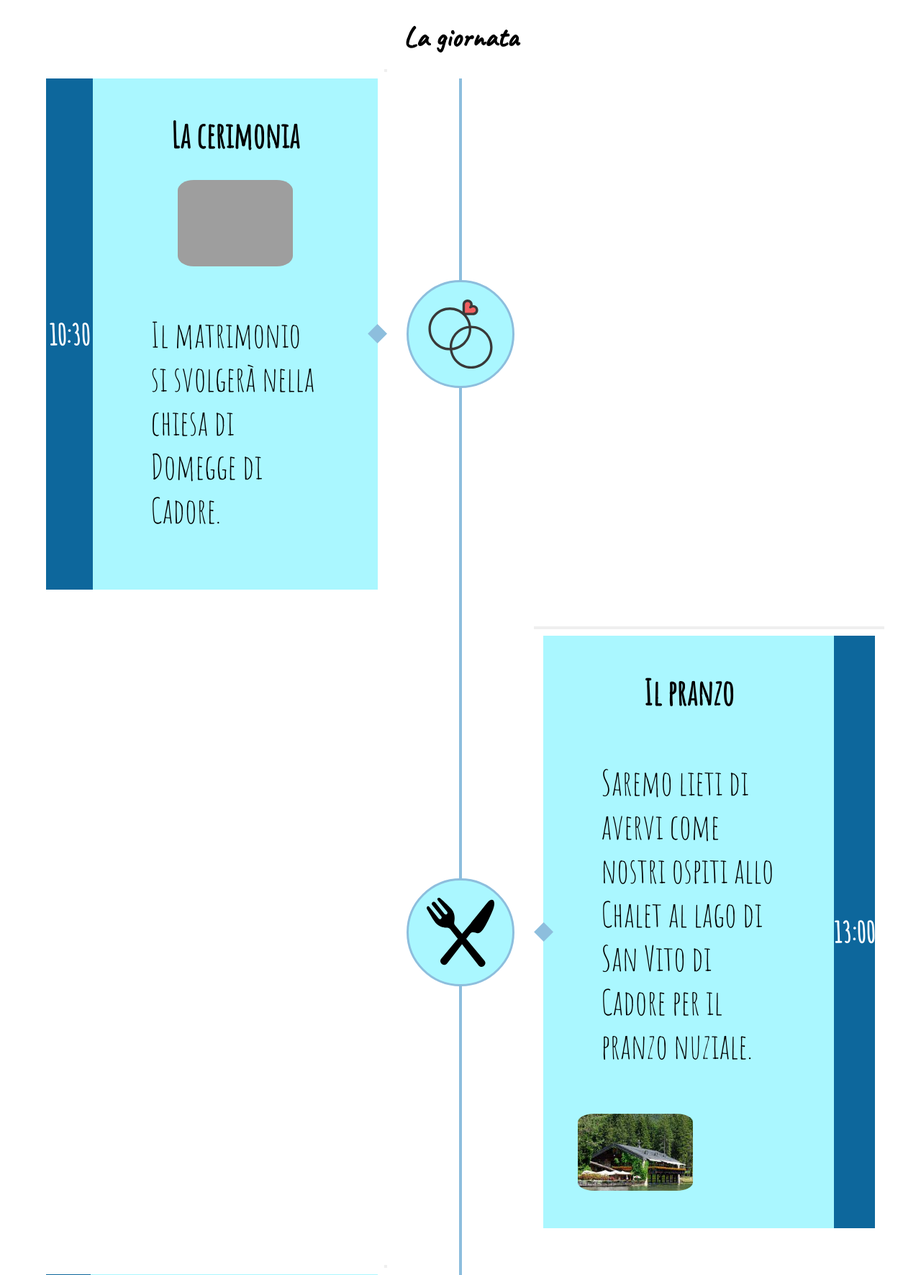
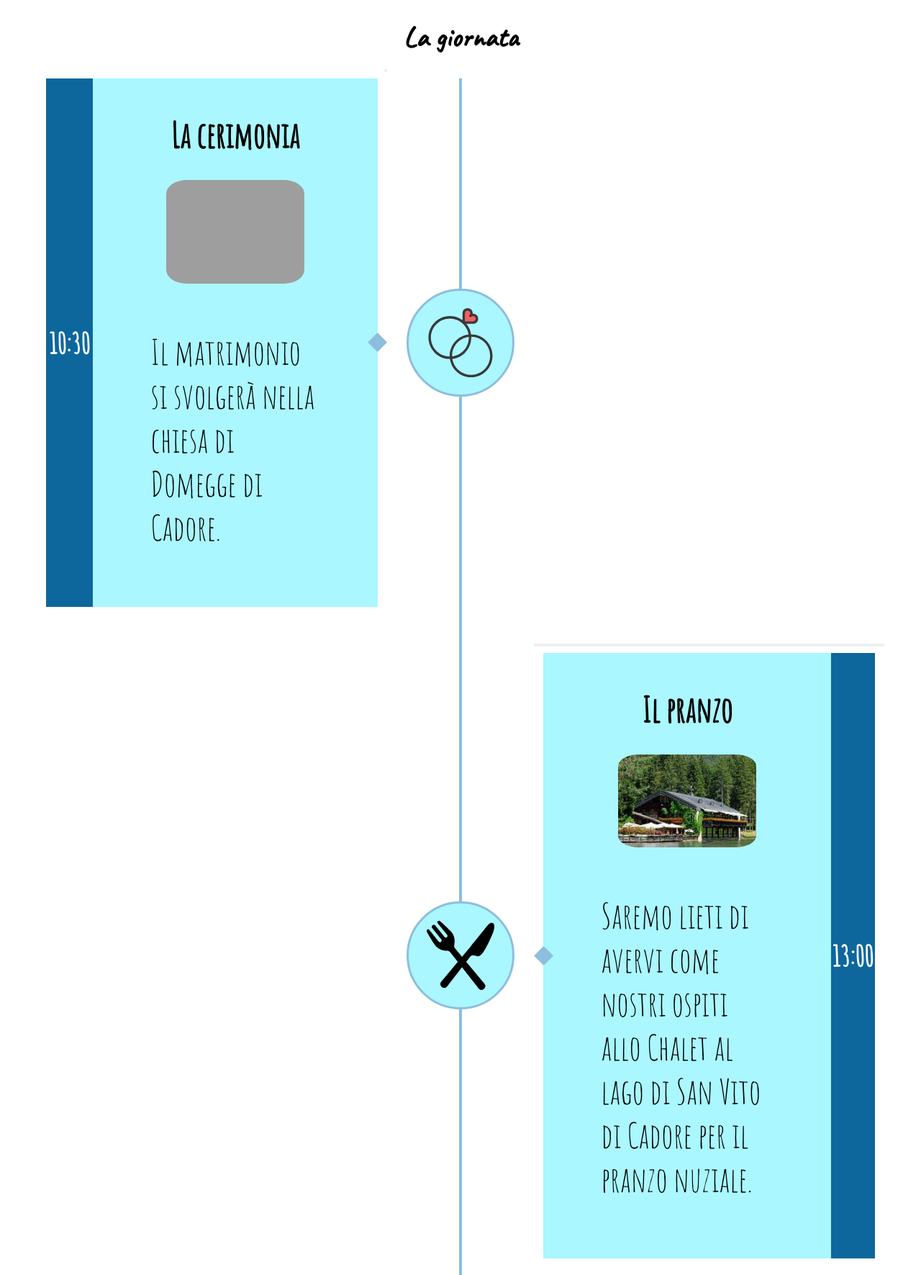
Before and after one commit to Barna1992/matrimonio, a Django app: page / in a window 1280 px wide. Shown: the part 2469-4240 px from the top of the page at 72% size. Run offline with Django 4.2, Linux system fonts and the light colour scheme; grey boxes are pictures that could not be loaded.

Commit message:
immagini index

```diff
--- a/wedding-django/wedding/lista_nozze/templates/lista_nozze/index.html
+++ b/wedding-django/wedding/lista_nozze/templates/lista_nozze/index.html
@@ -77,11 +77,11 @@
                   <img src="{% static 'images/meal.svg' %}" class="agenda__item__date">
               </div>
                 <div class="agenda__item__detail">
-                  <div class="horaires"><time datetime="">13:00</time></div>
+                  <div class="horaires" style="flex-basis: 60%;"><time datetime="">13:00</time></div>
                   <div class="desc">
                     <h3 class="agenda__item__title">Il pranzo</h3>
+                    <div class="image-container-timeline"><a href="https://maps.app.goo.gl/TXx4VWVQ9rv2RaXW7"></a><img src="{% static 'images/chalet.jpeg' %}" class="img-card"></a></div>
                     <p>Saremo lieti di avervi come nostri ospiti allo Chalet al lago di San Vito di Cadore per il pranzo nuziale.</p>
-                    <img src="{% static 'images/chalet.jpeg' %}" class="img-card">
                   </div>
                   <button class="edit__btn"><i class="fa fa-pencil"></i></button>
                 </div>
@@ -97,8 +97,8 @@
                   <div class="horaires"><time datetime="">20:00</time></div>
                   <div class="desc">
                     <h3 class="agenda__item__title">La festa</h3>
+                    <div class="image-container-timeline"><a href="https://maps.app.goo.gl/TXx4VWVQ9rv2RaXW7"></a><img src="{% static 'images/rifugio-scotter.jpg' %}" class="img-card"></a></div>
                     <p>La festa continuerà presso il rifugio Scotter di San Vito di Cadore.</p>
-                    <img src="{% static 'images/rifugio-scotter.jpg' %}" class="img-card">
                   </div>
                   <button class="edit__btn"><i class="fa fa-pencil"></i></button>
                 </div>
--- a/wedding-django/wedding/static/css/styles.css
+++ b/wedding-django/wedding/static/css/styles.css
@@ -339,8 +339,8 @@ body, html {
 .img-card {
   padding: 1rem;
   border-radius: 20%;
-  max-width: 12rem;
-  max-height: 12rem;
+  max-width: 14rem;
+  max-height: 14rem;
 }
 
 .object-card {
```
